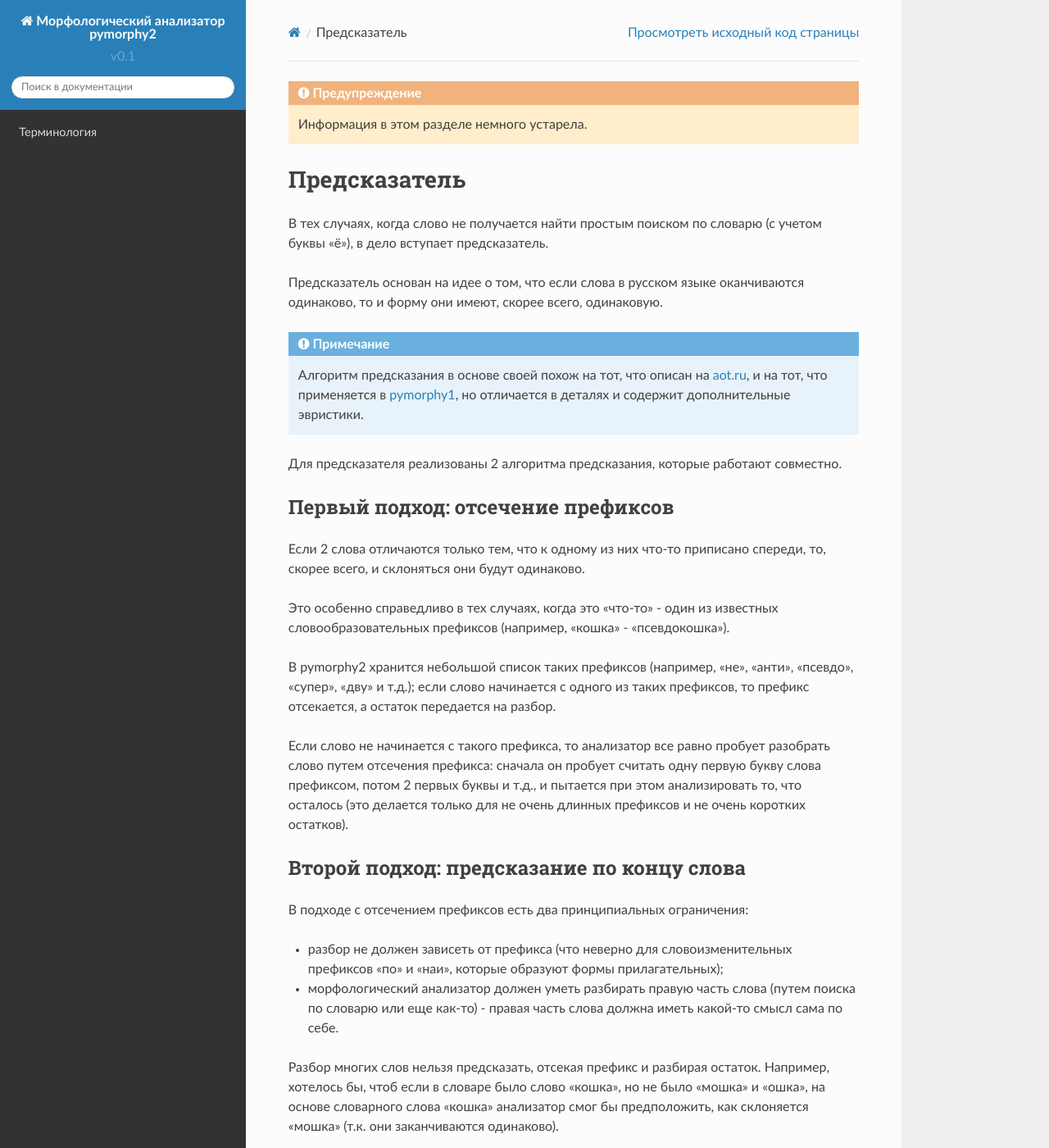
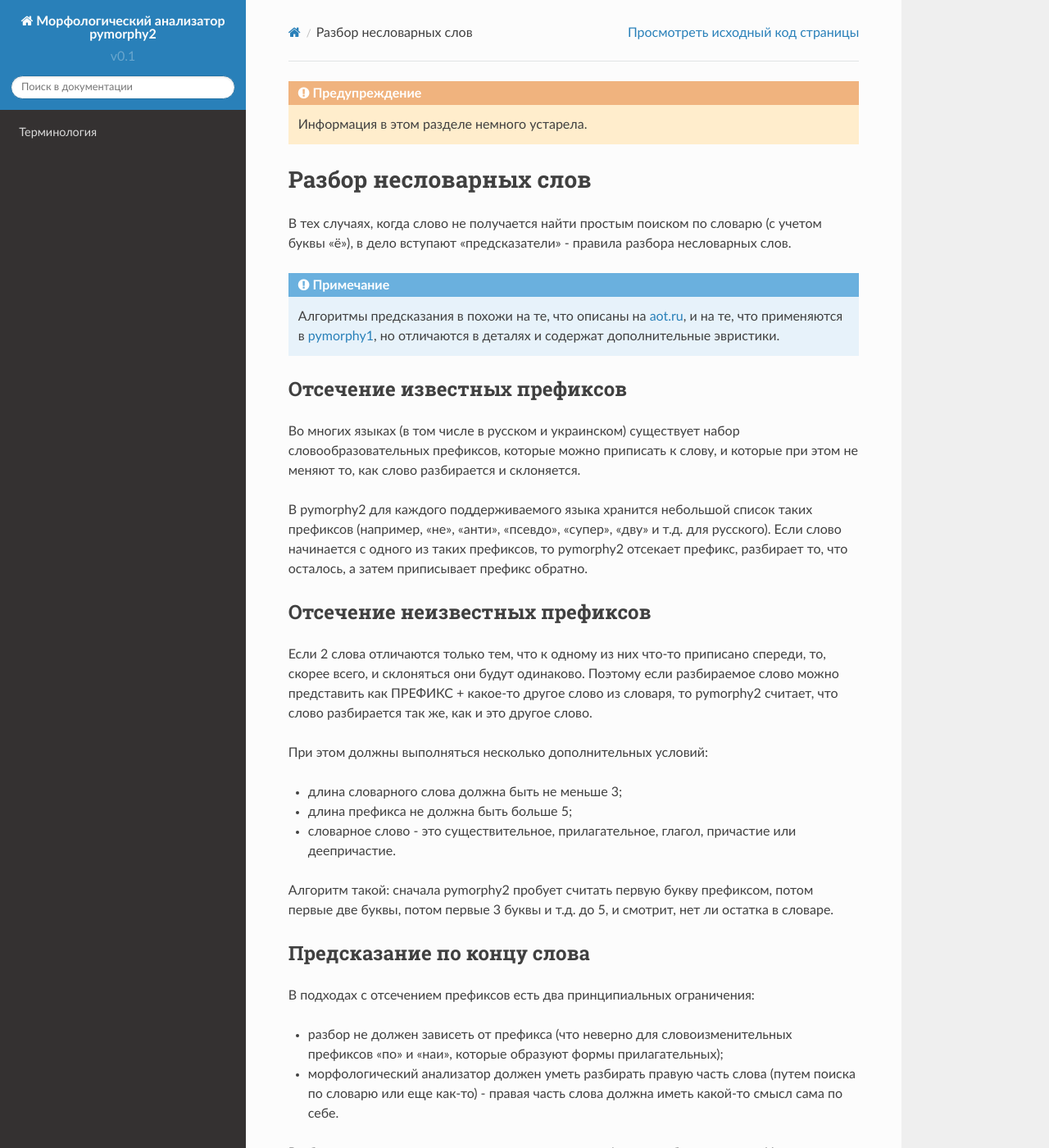
Before and after one commit to pymorphy2/pymorphy2, a Sphinx documentation site: the page built from docs/internals/prediction.rst, in a window 1280 px wide and 1400 px high. Shown: the whole window at 82% size. Built offline with Sphinx 7.4.7 and the Read the Docs theme 2.0.0, drawn with Linux system fonts in a browser that asks for light colours; pages that are not in the unit, such as notebooks, are missing from menus.

Commit message:
DOC update prediction docs (they are still incomplete)

```diff
--- a/docs/internals/prediction.rst
+++ b/docs/internals/prediction.rst
@@ -5,53 +5,59 @@
 
     Информация в этом разделе немного устарела.
 
-Предсказатель
-=============
+Разбор несловарных слов
+=======================
 
 В тех случаях, когда слово не получается найти простым поиском
 по словарю (с :ref:`учетом <char-substitutes>` буквы "ё"),
-в дело вступает предсказатель.
-
-Предсказатель основан на идее о том, что если слова в русском языке
-оканчиваются одинаково, то и форму они имеют, скорее всего, одинаковую.
+в дело вступают "предсказатели" - правила разбора несловарных слов.
 
 .. note::
 
-    Алгоритм предсказания в основе своей похож на тот, что описан на
-    `aot.ru <http://aot.ru>`_, и на тот, что применяется в pymorphy1_,
-    но отличается в деталях и содержит дополнительные эвристики.
+    Алгоритмы предсказания в похожи на те, что описаны на
+    `aot.ru <http://aot.ru>`_, и на те, что применяются в pymorphy1_,
+    но отличаются в деталях и содержат дополнительные эвристики.
 
 .. _pymorphy1: http://pymorphy.readthedocs.org/en/latest/algo.html#prediction-algo
 
 
-Для предсказателя реализованы 2 алгоритма предсказания, которые
-работают совместно.
+Отсечение известных префиксов
+-----------------------------
 
-Первый подход: отсечение префиксов
-----------------------------------
+Во многих языках (в том числе в русском и украинском) существует
+набор словообразовательных префиксов, которые можно приписать к слову,
+и которые при этом не меняют то, как слово разбирается и склоняется.
+
+В pymorphy2 для каждого поддерживаемого языка хранится небольшой
+список таких префиксов (например, "не", "анти", "псевдо", "супер", "дву"
+и т.д. для русского). Если слово начинается с одного из таких префиксов,
+то pymorphy2 отсекает префикс, разбирает то, что осталось, а затем приписывает
+префикс обратно.
+
+Отсечение неизвестных префиксов
+-------------------------------
 
 Если 2 слова отличаются только тем, что к одному из них что-то приписано
-спереди, то, скорее всего, и склоняться они будут одинаково.
+спереди, то, скорее всего, и склоняться они будут одинаково. Поэтому
+если разбираемое слово можно представить как ПРЕФИКС + какое-то другое слово
+из словаря, то pymorphy2 считает, что слово разбирается так же,
+как и это другое слово.
 
-Это особенно справедливо в тех случаях, когда это "что-то" - один из
-известных словообразовательных префиксов (например, "кошка" - "псевдокошка").
+При этом должны выполняться несколько дополнительных условий:
 
-В pymorphy2 хранится небольшой список таких префиксов (например,
-"не", "анти", "псевдо", "супер", "дву" и т.д.); если слово
-начинается с одного из таких префиксов, то префикс отсекается, а остаток
-передается на разбор.
+* длина словарного слова должна быть не меньше 3;
+* длина префикса не должна быть больше 5;
+* словарное слово - это существительное, прилагательное, глагол, причастие или
+  деепричастие.
 
-Если слово не начинается с такого префикса, то анализатор все равно
-пробует разобрать слово путем отсечения префикса: сначала он пробует
-считать одну первую букву слова префиксом, потом 2 первых буквы и т.д.,
-и пытается при этом анализировать то, что осталось (это делается
-только для не очень длинных префиксов и не очень коротких остатков).
+Алгоритм такой: сначала pymorphy2 пробует считать первую букву префиксом,
+потом первые две буквы, потом первые 3 буквы и т.д. до 5, и смотрит, нет ли
+остатка в словаре.
 
+Предсказание по концу слова
+---------------------------
 
-Второй подход: предсказание по концу слова
-------------------------------------------
-
-В подходе с отсечением префиксов есть два принципиальных ограничения:
+В подходах с отсечением префиксов есть два принципиальных ограничения:
 
 * разбор не должен зависеть от префикса (что неверно для
   словоизменительных префиксов "по" и "наи", которые образуют
```
